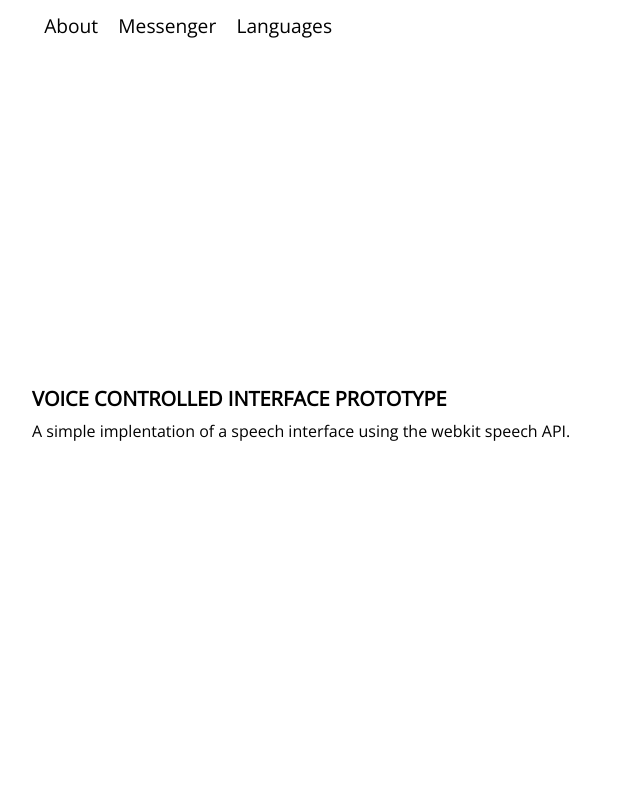
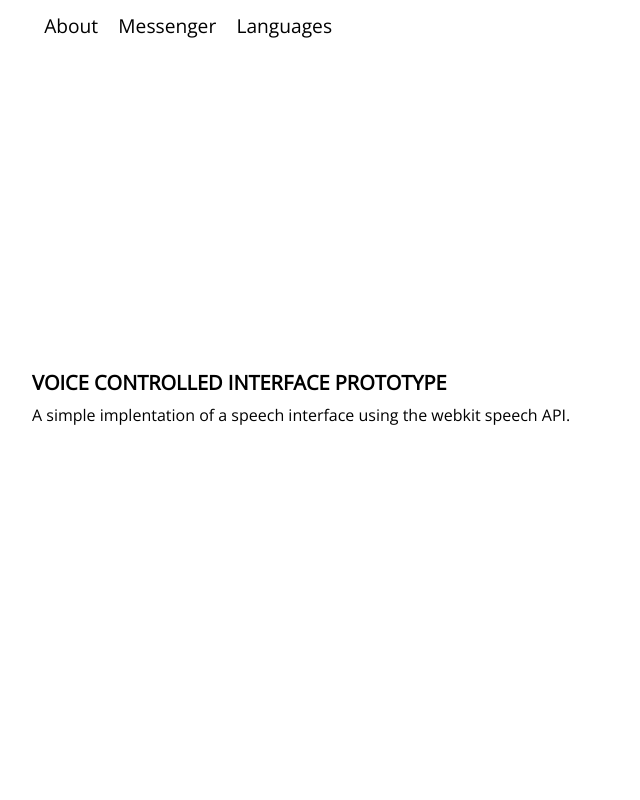
Before and after one commit to RedKenrok/SpeechInterfacePrototype, a plain HTML site: page index.html in a window 1280 px wide. Shown: the top 800 px of the page, without its empty margins (0-640 px from the left). Drawn offline with nearby package versions, Linux system fonts and the light colour scheme; some icons are missing; files whose address does not match are found by name.

Commit message:
Update space.css

```diff
--- a/styles/space.css
+++ b/styles/space.css
@@ -161,9 +161,6 @@ nav.navigation > .content > .gradient {
 	padding: 0 var(--column-padding) 0 0;
 	margin-bottom: var(--column-padding);
 }
-.container .row [class*="col-"]:last-child {
-	margin-bottom: 0;
-}
 body > .container > .row {
 	min-height: calc(100vh - var(--navigation-height));
 }
```
